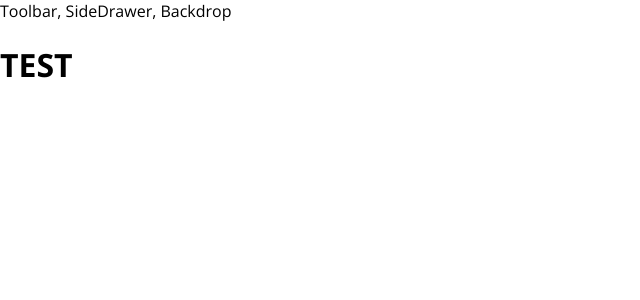
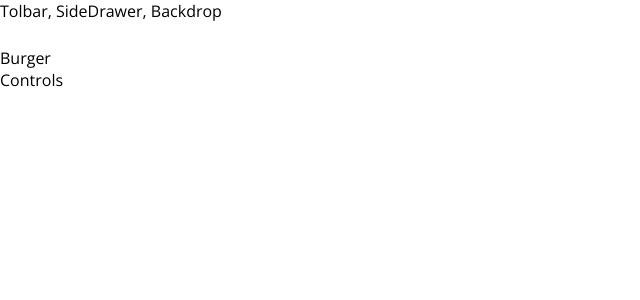
Before and after one commit to dtonal/BurgerBuilder, a React (Create React App) app: page / in a window 1280 px wide. Shown: the top 300 px of the page, without its empty margins (0-640 px from the left). Built offline with nearby package versions, Linux system fonts and the light colour scheme.

Commit message:
adding burgerbuilder component

```diff
--- a/package.json
+++ b/package.json
@@ -3,9 +3,12 @@
   "version": "0.1.0",
   "private": true,
   "dependencies": {
+    "css-loader": "^1.0.1",
     "react": "^16.6.3",
+    "react-css-modules": "^4.7.7",
     "react-dom": "^16.6.3",
-    "react-scripts": "2.1.1"
+    "react-scripts": "2.1.1",
+    "style-loader": "^0.23.1"
   },
   "scripts": {
     "start": "react-scripts start",
--- a/src/App.js
+++ b/src/App.js
@@ -1,12 +1,13 @@
 import React, { Component } from 'react';
 import './App.css';
 import Layout from '../src/components/Layout/Layout';
+import BurgerBuilder from '../src/containers/BurgerBuilder/BurgerBuilder';
 
 class App extends Component {
   render() {
     return (
       <Layout>
-        <h1>TEST</h1>
+        <BurgerBuilder/>
       </Layout>
     );
   }
--- a/src/components/Layout/Layout.js
+++ b/src/components/Layout/Layout.js
@@ -1,9 +1,9 @@
 import React from 'react';
-
+import classes from './Layout.module.css';
 const layout = (props) => (
     <>
-        <div>Toolbar, SideDrawer, Backdrop</div>
-        <main>
+        <div>Tolbar, SideDrawer, Backdrop</div>
+        <main className={classes.content}>
             {props.children}
         </main>
     </>
--- /dev/null
+++ b/src/components/Layout/Layout.module.css
@@ -0,0 +1,3 @@
+.content {
+    margin-top: 25px;
+}
--- /dev/null
+++ b/src/containers/BurgerBuilder/BurgerBuilder.js
@@ -0,0 +1,24 @@
+import React, { Component } from 'react';
+
+class BurgerBuilder extends Component {
+    constructor(props){
+        super(props);
+        this.state = {
+            ingredients: [],
+            purchased: false,
+            totalPrice: 0.00
+        }
+    }
+
+
+    render() {
+      return (
+        <>
+            <div>Burger</div>
+            <div>Controls</div>
+        </>
+      );
+    }
+  }
+
+  export default BurgerBuilder;
```
Also changed, not shown: 1 other file (tests, documents, lock files or other folders).
